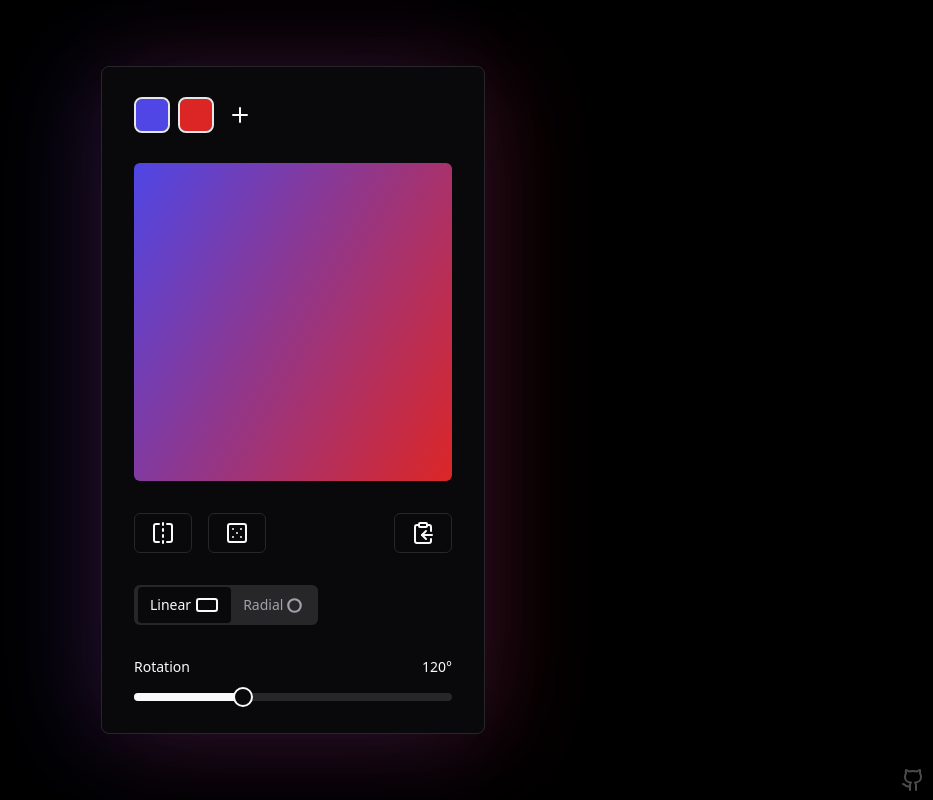
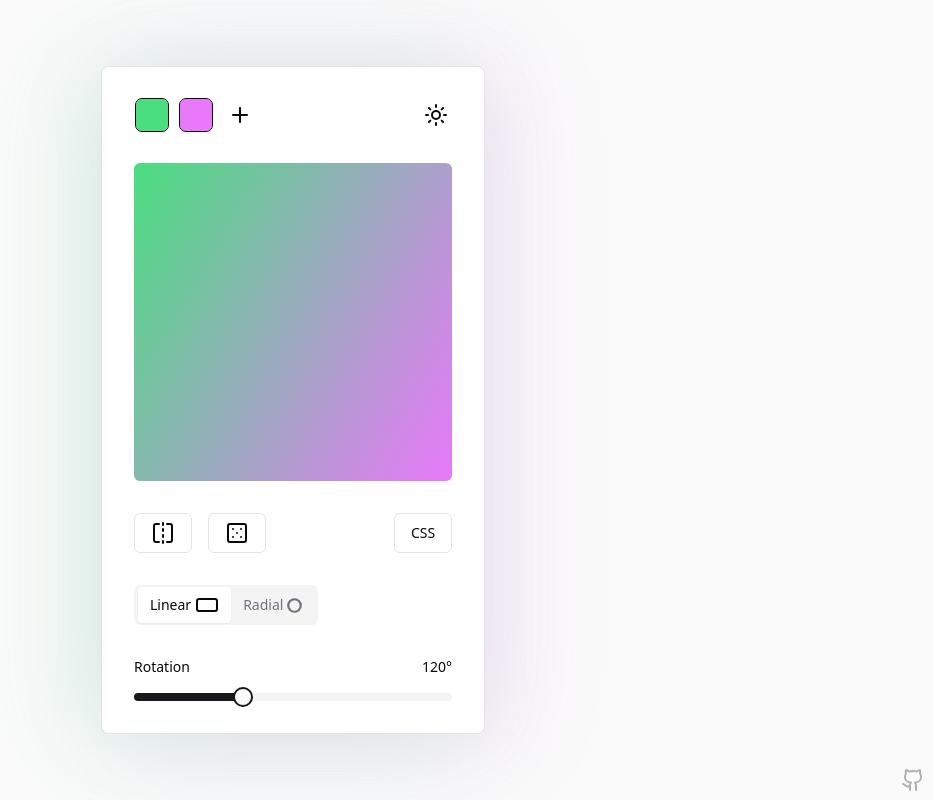
Before and after one commit to oscarheimdahl/gradient, a React (Vite) app: page / in a window 1280 px wide. Shown: the whole page, without its empty margins (347-1280 px from the left). Built offline with nearby package versions, Linux system fonts and the light colour scheme.

Commit message:
light mode

```diff
--- a/index.html
+++ b/index.html
@@ -1,5 +1,5 @@
 <!DOCTYPE html>
-<html lang="en" class="dark">
+<html lang="en" class="light">
   <head>
     <meta charset="UTF-8" />
     <link rel="icon" type="image/svg+xml" href="/vite.svg" />
--- a/src/App.tsx
+++ b/src/App.tsx
@@ -19,7 +19,7 @@ function App() {
 function AppContent() {
   return (
     <div
-      className={`h-full w-full p-8 bg-black grid place-content-center transition-colors`}
+      className={`h-full w-full p-8 dark:bg-black bg-neutral-50 grid place-content-center transition-colors`}
     >
       <ShadowCard />
       <GithubLink />
@@ -41,7 +41,7 @@ function ShadowCard() {
         transition: 'box-shadow 1s',
         boxShadow: `${shadowLeft}, ${shadowRight}`,
       }}
-      className='p-4 flex flex-col w-96'
+      className='relative p-4 flex flex-col w-96 transition-colors'
     >
       <div className='flex flex-col gap-8 p-4 rounded-md'>
         <ColorRow />
--- a/src/components/ButtonRow.tsx
+++ b/src/components/ButtonRow.tsx
@@ -1,12 +1,7 @@
 import { Button } from '@/components/ui/button';
 import { useAppState, useDispatch } from '@/lib/context';
 import { useGradient } from '@/lib/hooks';
-import {
-  Dice5,
-  FlipHorizontal,
-  ClipboardCopy,
-  ClipboardCheck,
-} from 'lucide-react';
+import { Dice5, FlipHorizontal, ClipboardCheck } from 'lucide-react';
 import { useState } from 'react';
 
 export function ButtonRow() {
@@ -56,9 +51,9 @@ function ClipboardButton() {
       onClick={handleClick}
       aria-label='copy to clipboard'
       variant='outline'
-      className='ml-auto'
+      className='ml-auto w-[58px]'
     >
-      {showCopied ? <ClipboardCheck /> : <ClipboardCopy />}
+      {showCopied ? <ClipboardCheck /> : 'CSS'}
     </Button>
   );
 }
--- a/src/components/ColorInputProps.tsx
+++ b/src/components/ColorInputProps.tsx
@@ -18,15 +18,15 @@ export function ColorInput({ onChange, onDelete, color }: ColorInputProps) {
       />
       <div
         className={
-          'peer-focus-visible:outline-offset-2  outline outline-2 outline-gray-200 size-8  pointer-events-none rounded-md'
+          'peer-focus-visible:outline-offset-2 outline dark:outline-2 dark:outline-gray-200 outline-1 size-8 pointer-events-none rounded-md'
         }
         style={{ gridArea: '1 / 1', backgroundColor: color }}
       ></div>
       <button
         onClick={onDelete}
-        className='group-hover:scale-100 peer-focus:scale-100 focus:scale-100 transition-transform scale-0 absolute -top-2 -right-2 size-4 grid place-content-center bg-white rounded-full'
+        className='group-hover:scale-100 peer-focus:scale-100 focus:scale-100 transition-transform scale-0 absolute -top-2 -right-2 size-4 grid place-content-center bg-zinc-950 dark:bg-white rounded-full'
       >
-        <X strokeWidth={3} size={12} color='black' />
+        <X strokeWidth={3} size={12} className='text-white dark:text-black' />
       </button>
     </div>
   );
--- a/src/components/ColorRow.tsx
+++ b/src/components/ColorRow.tsx
@@ -2,19 +2,24 @@ import { Button } from '@/components/ui/button';
 import { useAppState, useDispatch } from '@/lib/context';
 import { newRandomColorStop } from '@/lib/utils';
 import { Reorder } from 'framer-motion';
-import { Plus } from 'lucide-react';
+import { Plus, Moon, Sun } from 'lucide-react';
 import { ColorInput } from './ColorInputProps';
+import { useState } from 'react';
 
 export function ColorRow() {
   const state = useAppState();
   const colorStops = state.colorStops;
   const dispatch = useDispatch();
 
-  const canAdd = colorStops.length <= 6;
+  const canAdd = colorStops.length <= 5;
+
+  const [darkMode, setDarkMode] = useState(
+    document.documentElement.classList.contains('dark')
+  );
 
   return (
     <Reorder.Group
-      className='flex gap-3 pl-[0.125rem]'
+      className='flex items-center gap-3 pl-[0.125rem]'
       axis='x'
       values={colorStops}
       onReorder={(colorStops) =>
@@ -53,12 +58,32 @@ export function ColorRow() {
           }
           className={`${
             canAdd ? '' : 'opacity-0'
-          } size-8 p-0 shrink-0 bg-zinc-950 transition-opacity`}
+          } size-8 p-0 shrink-0  transition-opacity dark:bg-zinc-950`}
           variant={'ghost'}
         >
           <Plus />
         </Button>
       )}
+      <Button
+        onClick={() => {
+          document.documentElement.classList.remove('dark', 'light');
+          document.documentElement.classList.add(darkMode ? 'light' : 'dark');
+          setDarkMode(!darkMode);
+        }}
+        variant={'ghost'}
+        className='ml-auto size-8 p-1'
+      >
+        <Sun
+          className={`${
+            darkMode ? 'opacity-0' : ''
+          } transition-opacity absolute`}
+        />
+        <Moon
+          className={`${
+            darkMode ? '' : 'opacity-0'
+          } transition-opacity absolute`}
+        />
+      </Button>
     </Reorder.Group>
   );
 }
--- a/src/lib/store.ts
+++ b/src/lib/store.ts
@@ -76,7 +76,7 @@ export function reducer(state: AppState, action: ActionType) {
     return {
       ...state,
       rotation: Math.floor(Math.random() * 360),
-      colorStops: Array(Math.floor(Math.random() * 5 + 2))
+      colorStops: Array(state.colorStops.length)
         .fill(null)
         .map(newRandomColorStop),
     };
--- a/src/lib/utils.ts
+++ b/src/lib/utils.ts
@@ -6,22 +6,53 @@ export function cn(...inputs: ClassValue[]) {
 }
 
 function randomColor() {
-  const colors = [
-    '#E11D48',
-    '#DB2777',
-    '#9333EA',
-    '#7C3AED',
-    '#4F46E5',
-    '#2563EB',
-    '#0891B2',
+  // html class includes dark
+  const dark = document.documentElement.classList.contains('dark');
+
+  // tailwind default colors 600
+  const colorsDark = [
+    '#dc2626',
+    '#ea580c',
+    '#d97706',
+    '#ca8a04',
+    '#65a30d',
+    '#16a34a',
     '#059669',
-    '#16A34A',
-    '#D97706',
-    '#EA580C',
-    '#DC2626',
-    '#2D3B80',
+    '#0d9488',
+    '#0891b2',
+    '#0284c7',
+    '#2563eb',
+    '#4f46e5',
+    '#7c3aed',
+    '#9333ea',
+    '#c026d3',
+    '#db2777',
+    '#e11d48',
   ];
 
+  // tailwind default colors 400
+  const colorsLight = [
+    '#f87171',
+    '#fb923c',
+    '#fbbf24',
+    '#facc15',
+    '#a3e635',
+    '#4ade80',
+    '#34d399',
+    '#2dd4bf',
+    '#22d3ee',
+    '#38bdf8',
+    '#60a5fa',
+    '#818cf8',
+    '#a78bfa',
+    '#c084fc',
+    '#e879f9',
+    '#f472b6',
+    '#fb7185',
+  ];
+
+  let colors = colorsLight;
+  if (dark) colors = colorsDark;
   return colors[Math.floor(Math.random() * colors.length)];
 }
 
```
